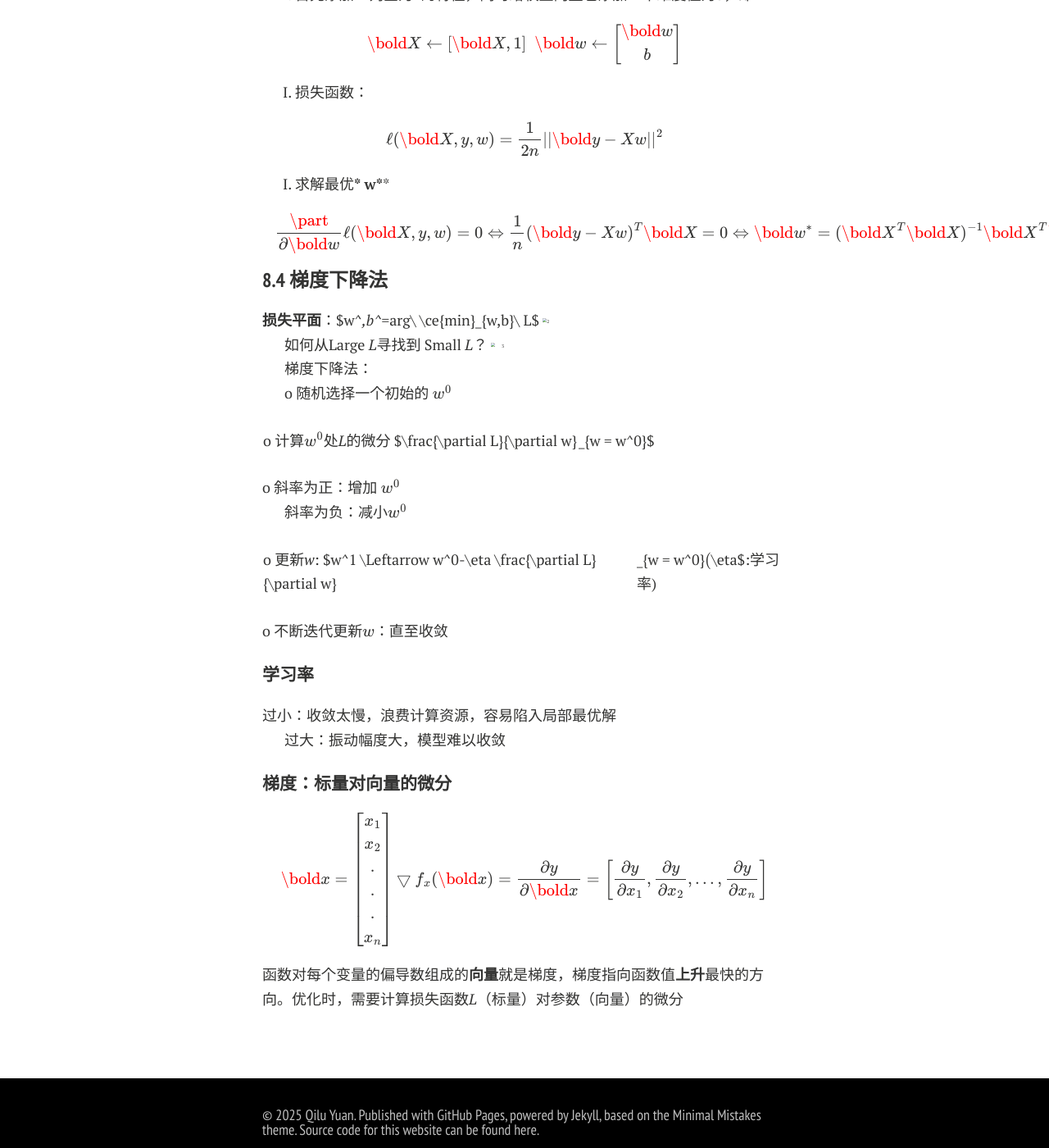
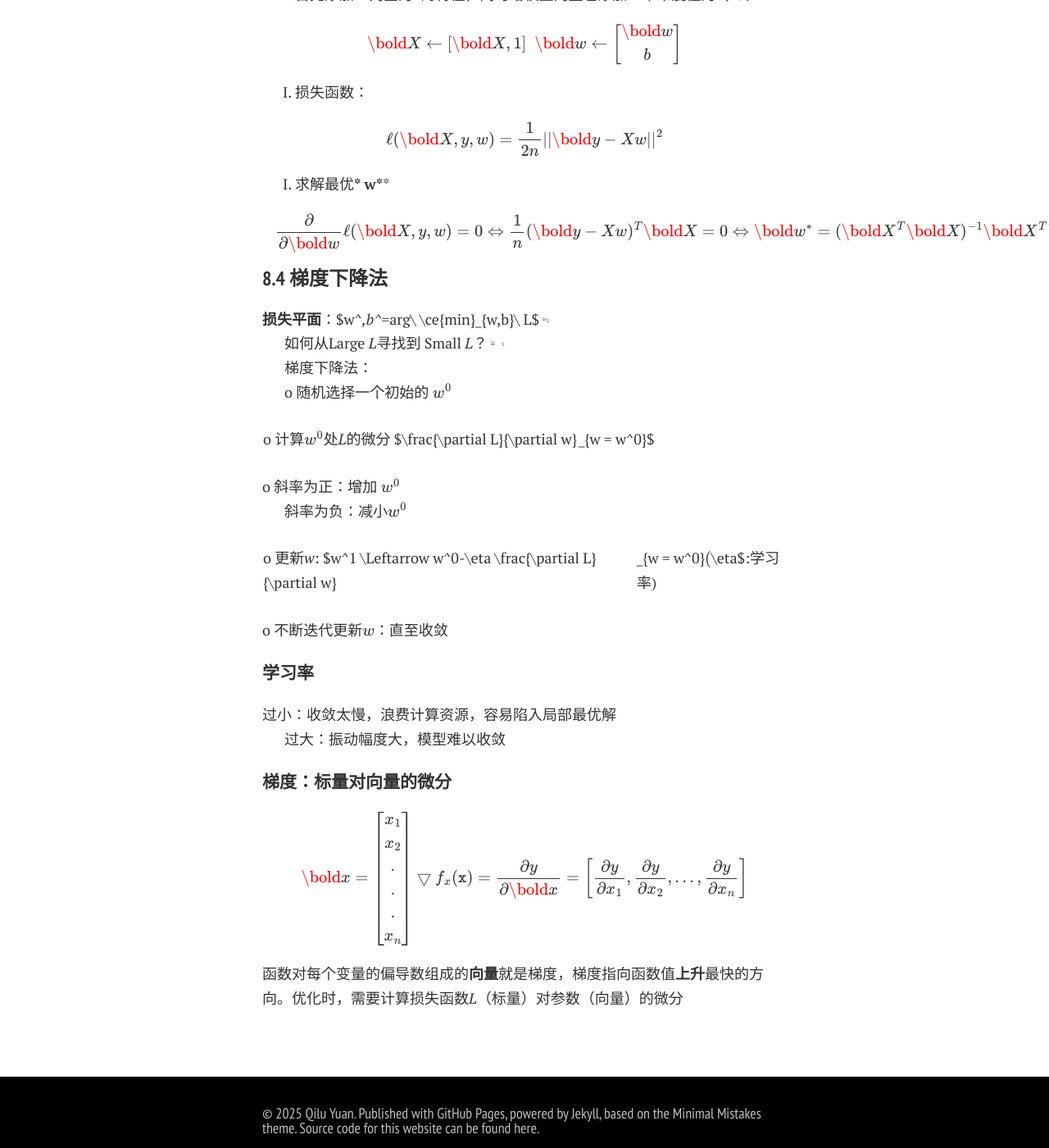
Before and after one commit to Qilu-Yuan/Qilu-Yuan.github.io, a Jekyll site: the page built from blogs/ML/LinearRegression.md, in a window 1280 px wide and 1400 px high, scrolled down 3103 px. Shown: the whole window at 82% size. Built offline with Jekyll 4.4.1, drawn with Linux system fonts in a browser that asks for light colours; nearby versions of some CDN libraries; formulas are drawn with MathJax 3; comment, search, counter and statistics services are not loaded; a style sheet for code colours, icons or effects is not loaded.

Commit message:
Update LinearRegression.md

```diff
--- a/blogs/ML/LinearRegression.md
+++ b/blogs/ML/LinearRegression.md
@@ -150,7 +150,7 @@ $$
 3. 求解最优*** w\****
 
 $$
-\ \ \ \frac{\part}{\partial \bold{w}} \ell (\bold{X,y,w}) = 0
+\ \ \ \frac{\partial}{\partial \bold{w}} \ell (\bold{X,y,w}) = 0
 \\\Leftrightarrow \frac{1}{n}(\bold{y-Xw})^T\bold{X} = 0
 \\\Leftrightarrow  \bold{w^*} = (\bold{X}^T \bold{X})^{-1}\bold{X}^T \bold{y}
 $$
@@ -193,7 +193,7 @@ $$
  x_1\\x_2
 \\.\\.\\.
 \\x_n
-\end{bmatrix}           \bigtriangledown f_x(\bold{x}) = \frac{\partial y}{\partial \bold x} = \left[ \frac{\partial y}{\partial x_1}, \frac{\partial y}{\partial  x_2}, ..., \frac{\partial y}{\partial  x_n} \right]
+\end{bmatrix}           \bigtriangledown f_x(\mathtt{x}) = \frac{\partial y}{\partial \bold x} = \left[ \frac{\partial y}{\partial x_1}, \frac{\partial y}{\partial  x_2}, ..., \frac{\partial y}{\partial  x_n} \right]
 $$
 
 
```
